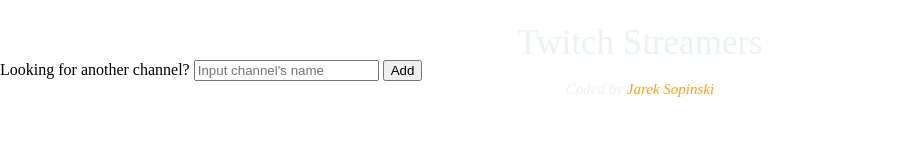
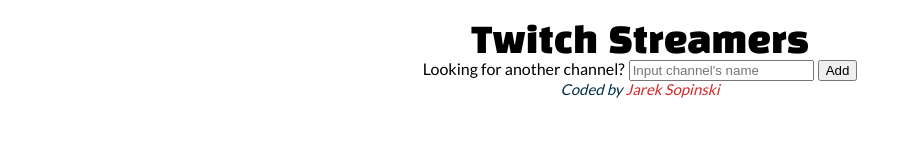
Before and after one commit to JarekSopinski/Twitchtv_Viewer, a plain HTML site: page index.html in a window 1280 px wide. Shown: the whole page, without its empty margins (0-919 px from the left). Drawn offline with Linux system fonts and the light colour scheme.

Commit message:
Set up colors and fonts

```diff
--- a/style/style.scss
+++ b/style/style.scss
@@ -1,3 +1,18 @@
+@import url('https://fonts.googleapis.com/css?family=Black+Han+Sans|Lato');
+
+// COLORS:
+
+$dark-blue: #003049;
+$red: #D62828;
+$orange: #F77F00;
+$yellow: #FCBF49;
+$white: #EAE2B7;
+
+// FONTS;
+
+$first-text: 'Black Han Sans', sans-serif;
+$second-text: 'Lato', sans-serif;
+
 a {
   text-decoration: none;
   color: black;
@@ -8,15 +23,19 @@
 }
 
 p, span {
-  //font-family: 'Open Sans', sans-serif;
+  font-family: $second-text;
 }
 
 h1 {
   margin-top: 25px;
-  //font-family: 'Marcellus SC', serif;
+  font-family: $first-text;
   font-size: 35px;
   text-align: center;
-  color: #EDF2F4;
+  color: black;
+}
+
+#add-channel-form {
+  text-align: center;
 }
 
 footer {
@@ -29,11 +48,11 @@
   }
 
   span:first-of-type {
-    color: #EDF2F4;
+    color: $dark-blue;
   }
 
   span:last-of-type {
-    color: #FF9F1C;
+    color: $red;
   }
 
 }
```
Also changed, not shown: style/style.css.
